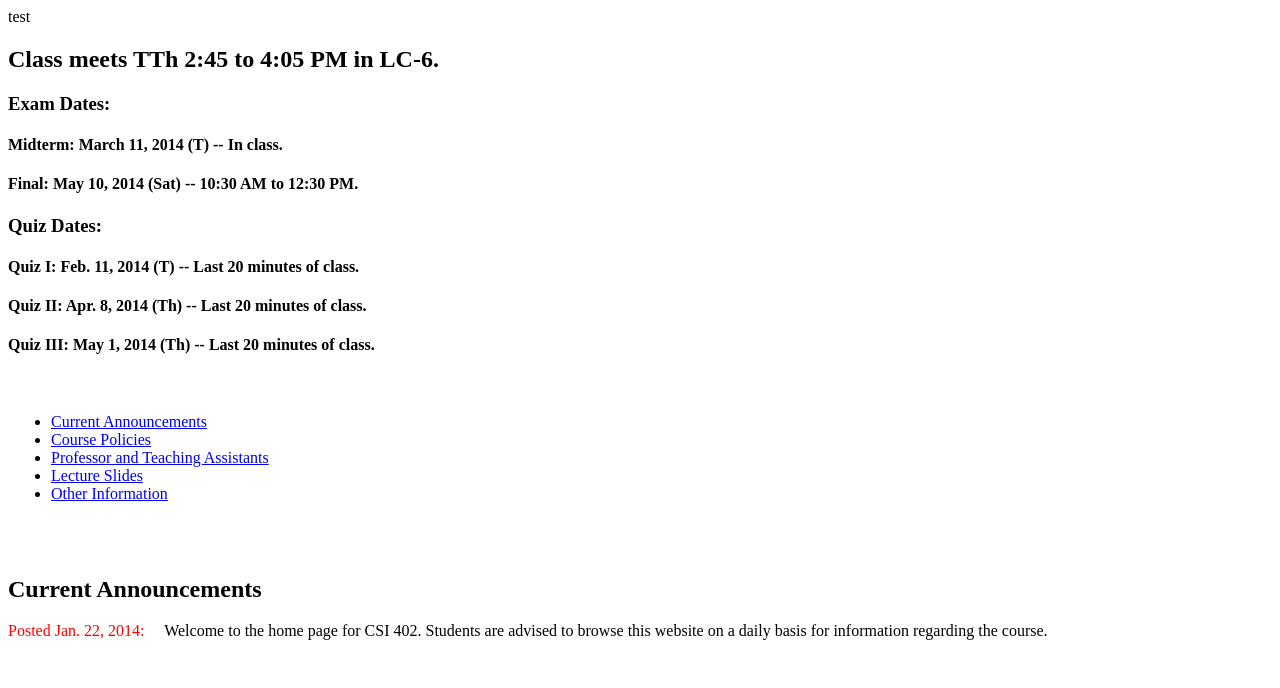
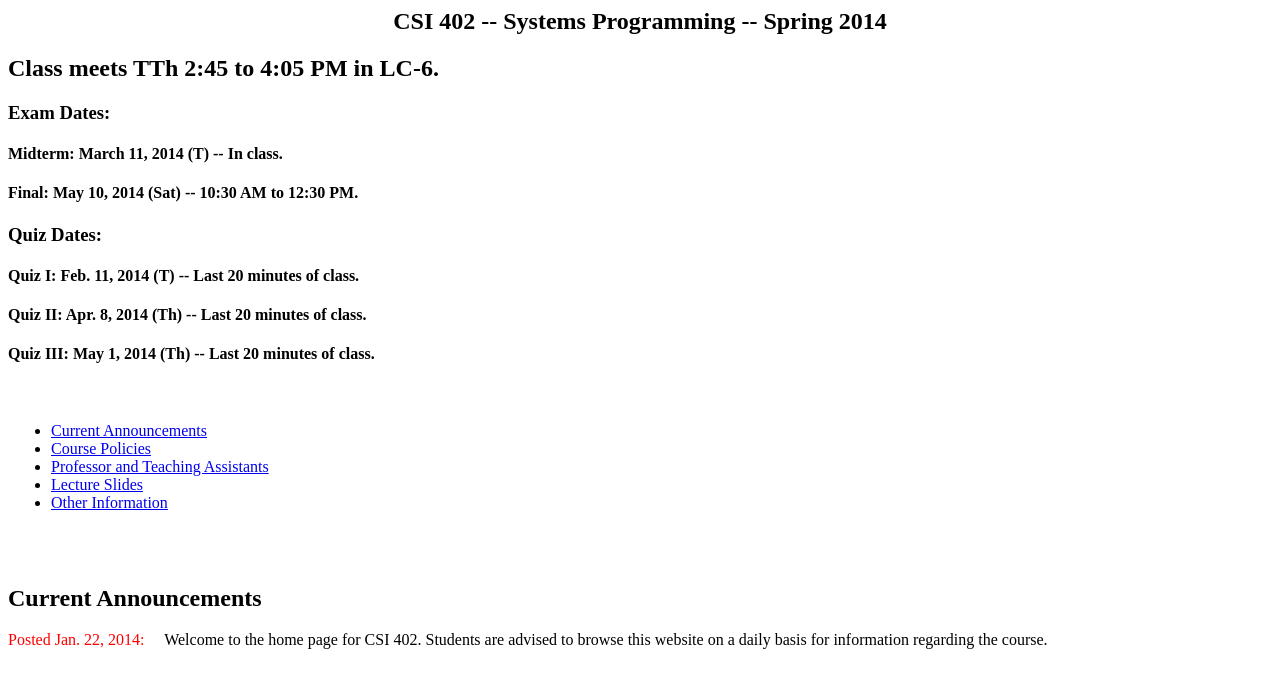
Before and after one commit to danlamanna/csi402, a plain HTML site: page index.html in a window 1280 px wide. Drawn offline with Linux system fonts and the light colour scheme.

Commit message:
Changes from 2014-01-23 17:03:13.114411

```diff
--- a/index.html
+++ b/index.html
@@ -8,7 +8,7 @@
 
 <body>
 <div class="headerBox">
-test
+<h2 align="center">CSI 402 --  Systems Programming -- Spring 2014
 </h2></div>
 
 <h2>Class meets TTh 2:45 to 4:05 PM in LC-6. </h2>
@@ -33,8 +33,8 @@ test
     <td rowspan="2" colspan="2" class="links">
       <p>&nbsp;</p>
       <ul>
-        <li><a href="#announcements">Current Announcements</a></li>
-        <li><a href="pdfs/policies.pdf">Course Policies</a></li>
+	<li><a href="#announcements">Current Announcements</a></li>
+	<li><a href="pdfs/policies.pdf">Course Policies</a></li>
         <li><a href="prof_ta.htm">Professor and Teaching Assistants</a></li>
         <li><a href="classNotes.htm">Lecture Slides</a></li>
 <!--
```
